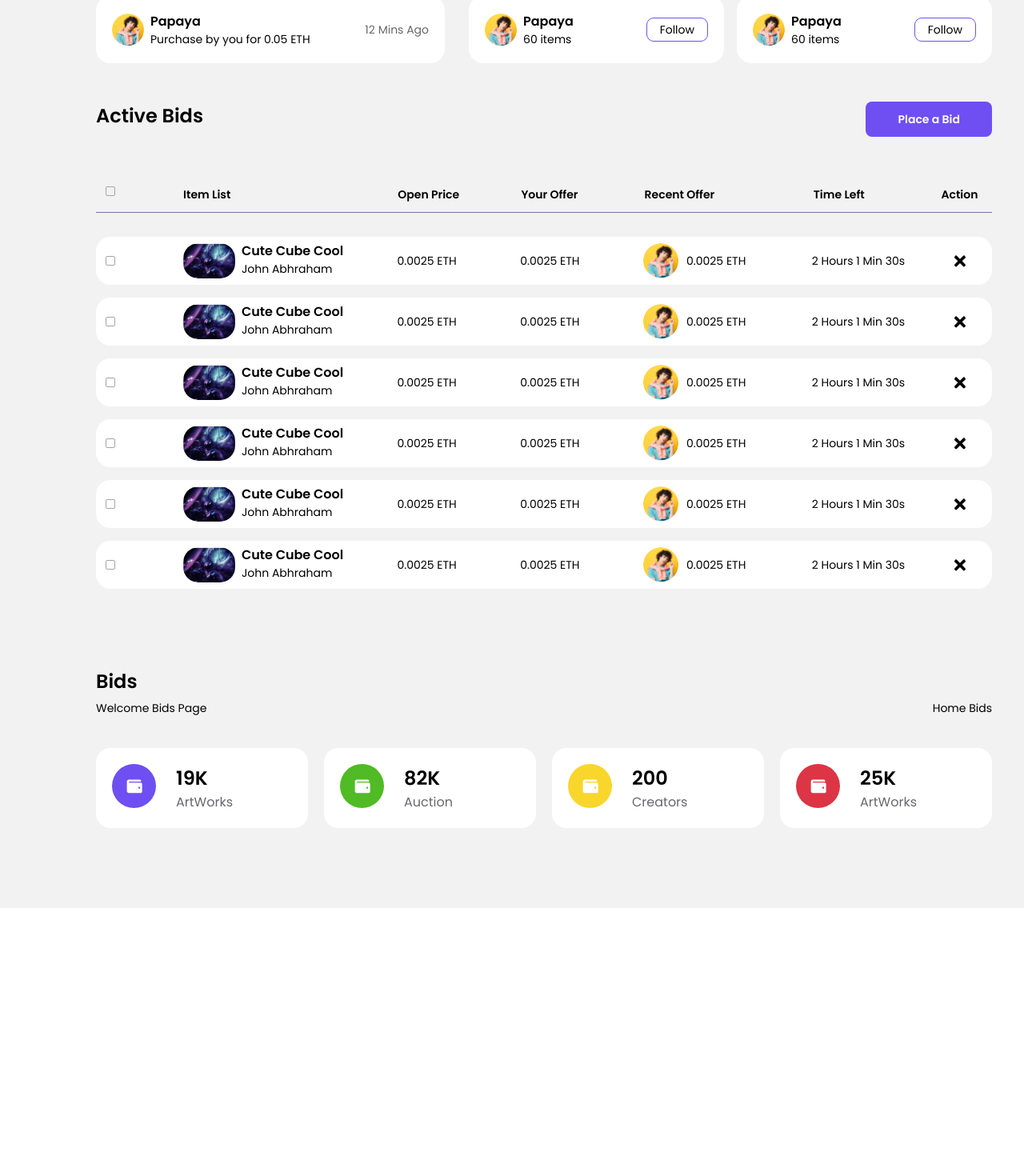
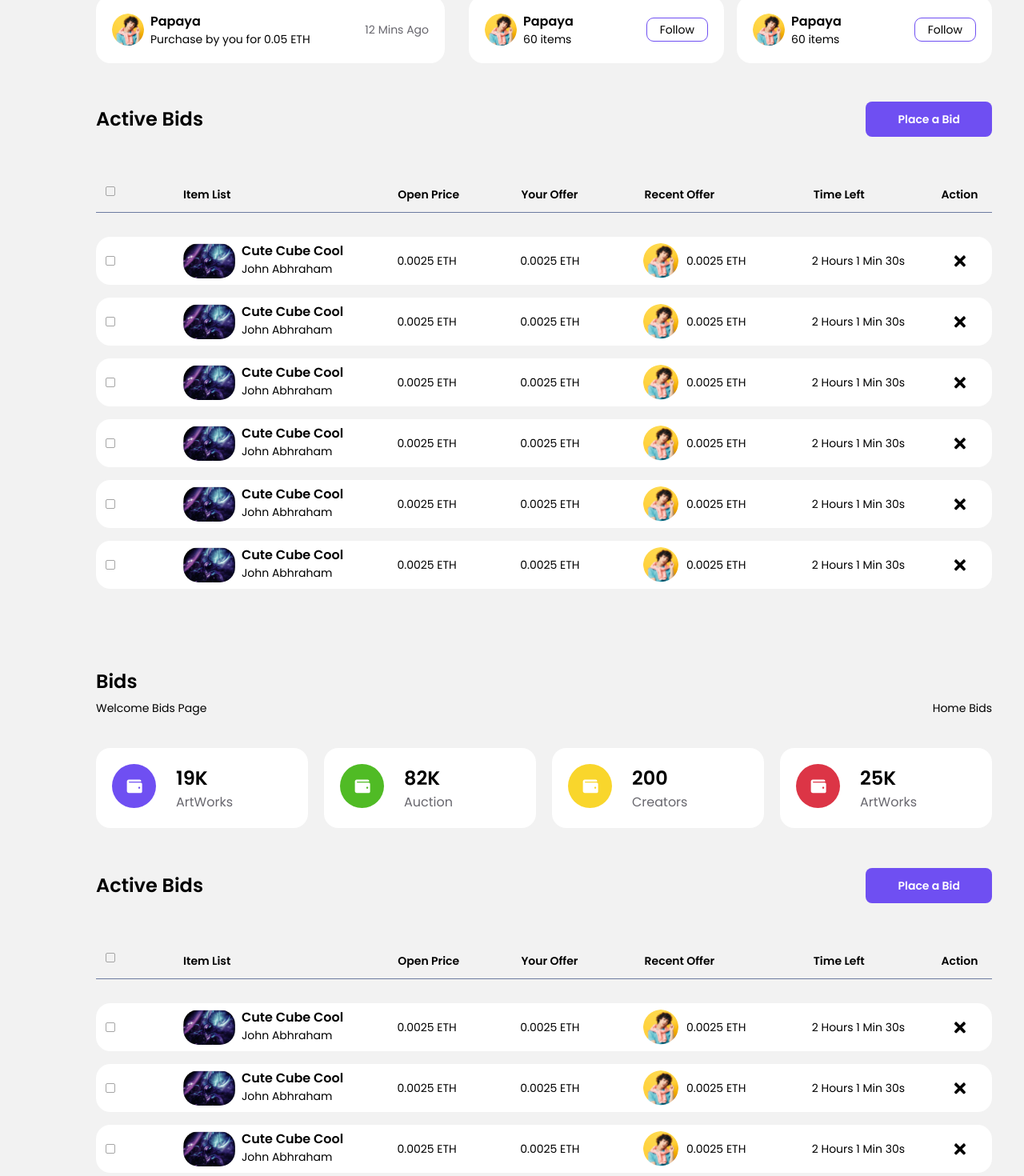
Before and after one commit to SajanThapa22/NFT-website, a React (Vite) app: page / in a window 1280 px wide. Shown: the part 2080-3550 px from the top of the page at 80% size. Before the commit the page ends 3215 px from the top, so only its background shows below. Built offline with nearby package versions, Linux system fonts and the light colour scheme.

Commit message:
bids page

```diff
--- a/src/sections/ActiveBids.tsx
+++ b/src/sections/ActiveBids.tsx
@@ -5,7 +5,7 @@
 const ActiveBids = () => {
   return (
     <div className="w-full flex flex-col gap-[50px] text-nowrap">
-      <div className="flex justify-between overflow-hidden">
+      <div className="flex justify-between items-center overflow-hidden">
         <p className="font-semibold text-[24px] capitalize text-txt-clr">
           Active Bids
         </p>
--- a/src/sections/Bids.tsx
+++ b/src/sections/Bids.tsx
@@ -1,13 +1,14 @@
 import MetricsCard from "../components/MetricsCard";
 import WelomeTitle from "../components/WelomeTitle";
 import Artwork from "../assets/svgs/Artwork.svg?react";
+import ActiveBids from "./ActiveBids";
 
 const Bids = () => {
   return (
     <div>
       <WelomeTitle pageTitle="Bids" titleBelow="Bids" />
 
-      <div className="grid grid-cols-1 md:grid-cols-2 lg:grid-cols-3 xl:grid-cols-4 gap-5">
+      <div className="grid grid-cols-1 md:grid-cols-2 lg:grid-cols-3 xl:grid-cols-4 gap-5 mb-[50px]">
         <MetricsCard styles="bg-purp" text="ArtWorks" amount="19K">
           <Artwork />
         </MetricsCard>
@@ -22,6 +23,8 @@
           <Artwork />
         </MetricsCard>
       </div>
+
+      <ActiveBids />
     </div>
   );
 };
```
